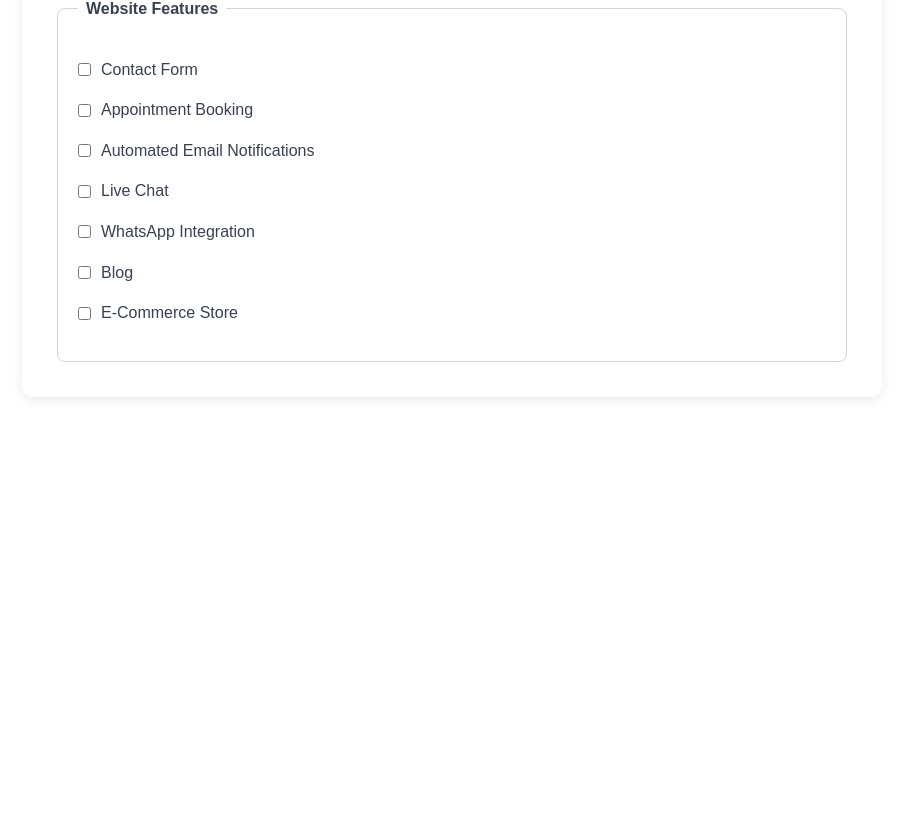
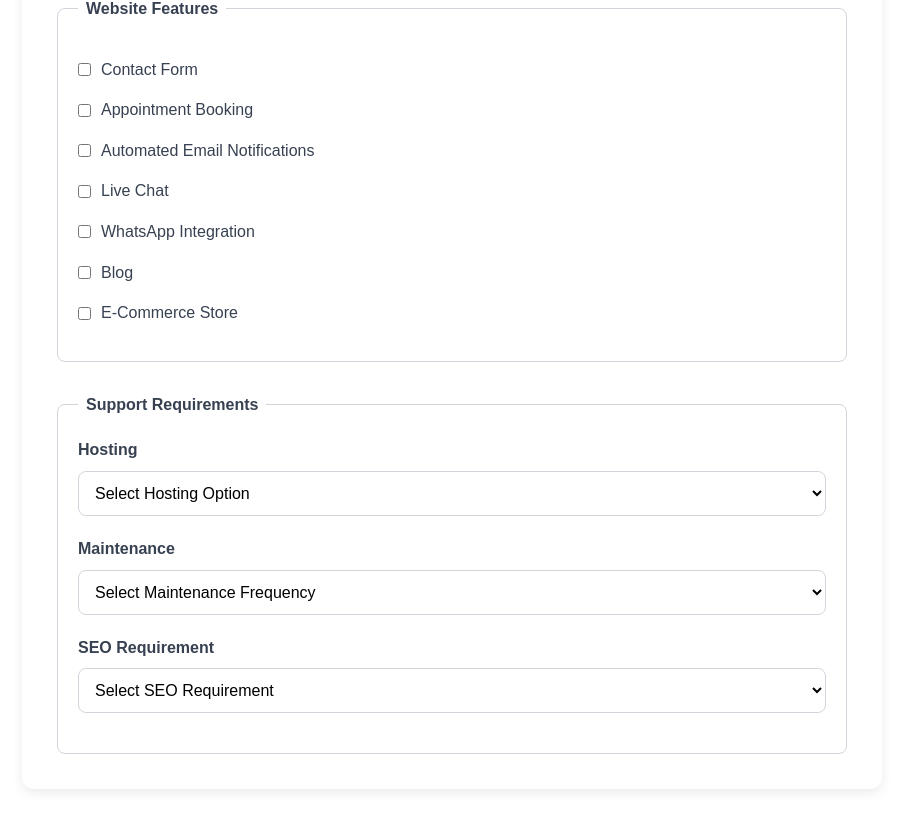
Before and after one commit to Priyadharshinirameshkumar/customer-web-builds, a React (Vite) app: page /plan-website in a window 1280 px wide. Shown: the part 1214-2043 px from the top of the page, without its empty margins (188-1091 px from the left). Before the commit the page ends 1691 px from the top, so only its background shows below. Built offline with nearby package versions, Linux system fonts and the light colour scheme.

Commit message:
Feature 10.5: Add support requirements section

```diff
--- a/src/pages/PlanWebsite/PlanWebsite.css
+++ b/src/pages/PlanWebsite/PlanWebsite.css
@@ -109,3 +109,19 @@ fieldset legend {
 .checkbox-option span {
     color: #374151;
 }
+.form-group select {
+
+    width: 100%;
+    padding: 12px;
+    border: 1px solid #d1d5db;
+    border-radius: 8px;
+    font-size: 1rem;
+    background-color: white;
+    cursor: pointer;
+}
+
+.form-group select:focus {
+
+    outline: none;
+    border-color: #2563eb;
+}
--- a/src/pages/PlanWebsite/PlanWebsite.tsx
+++ b/src/pages/PlanWebsite/PlanWebsite.tsx
@@ -16,6 +16,9 @@ const [email, setEmail] = useState("");
 const [phone, setPhone] = useState("");
 const [websiteSize, setWebsiteSize] = useState("");
 const [selectedFeatures, setSelectedFeatures] = useState<string[]>([]);
+const [hosting, setHosting] = useState("");
+const [maintenance, setMaintenance] = useState("");
+const [seo, setSeo] = useState("");
 const handleFeatureChange = (feature: string) => {
   if (selectedFeatures.includes(feature)) {
     setSelectedFeatures(
@@ -155,6 +158,115 @@ const handleFeatureChange = (feature: string) => {
   ))}
 
 </fieldset>
+<fieldset className="form-section">
+
+    <legend>Support Requirements</legend>
+
+    <div className="form-group">
+
+        <label htmlFor="hosting">
+            Hosting
+        </label>
+
+        <select
+            id="hosting"
+            value={hosting}
+            onChange={(e) => setHosting(e.target.value)}
+        >
+
+            <option value="">
+                Select Hosting Option
+            </option>
+
+            <option value="Need Hosting">
+                Need Hosting
+            </option>
+
+            <option value="Already Have Hosting">
+                Already Have Hosting
+            </option>
+
+            <option value="Not Sure">
+                Not Sure
+            </option>
+
+        </select>
+
+    </div>
+
+    <div className="form-group">
+
+        <label htmlFor="maintenance">
+            Maintenance
+        </label>
+
+        <select
+            id="maintenance"
+            value={maintenance}
+            onChange={(e) => setMaintenance(e.target.value)}
+        >
+
+            <option value="">
+                Select Maintenance Frequency
+            </option>
+
+            <option value="Monthly">
+                Monthly
+            </option>
+
+            <option value="Quarterly">
+                Quarterly
+            </option>
+
+            <option value="Yearly">
+                Yearly
+            </option>
+
+            <option value="No Maintenance">
+                No Maintenance
+            </option>
+
+        </select>
+
+    </div>
+
+    <div className="form-group">
+
+        <label htmlFor="seo">
+            SEO Requirement
+        </label>
+
+        <select
+            id="seo"
+            value={seo}
+            onChange={(e) => setSeo(e.target.value)}
+        >
+
+            <option value="">
+                Select SEO Requirement
+            </option>
+
+            <option value="Basic SEO">
+                Basic SEO
+            </option>
+
+            <option value="Advanced SEO">
+                Advanced SEO
+            </option>
+
+            <option value="No SEO">
+                No SEO
+            </option>
+
+            <option value="Not Sure">
+                Not Sure
+            </option>
+
+        </select>
+
+    </div>
+
+</fieldset>
 
 </div>
 
```
